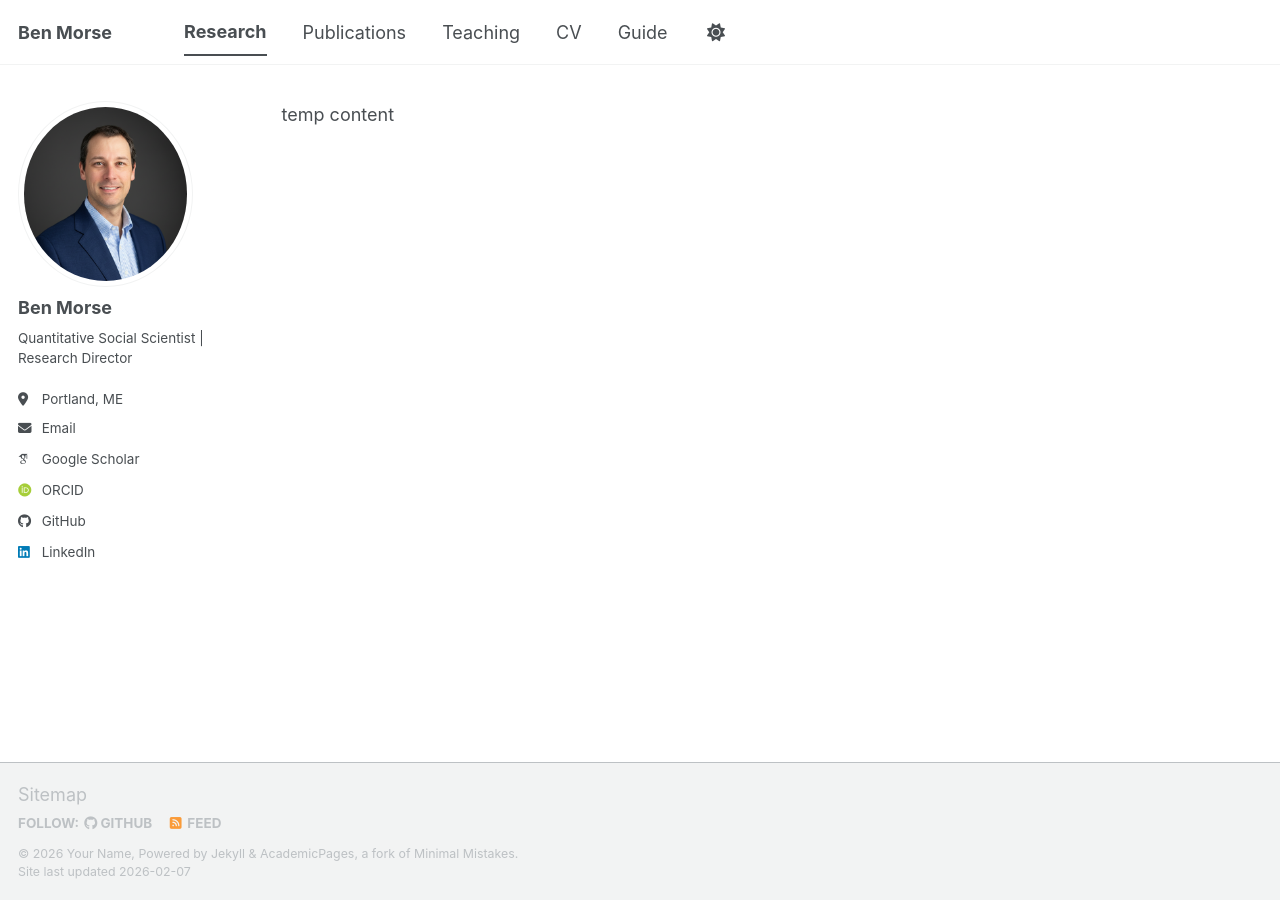
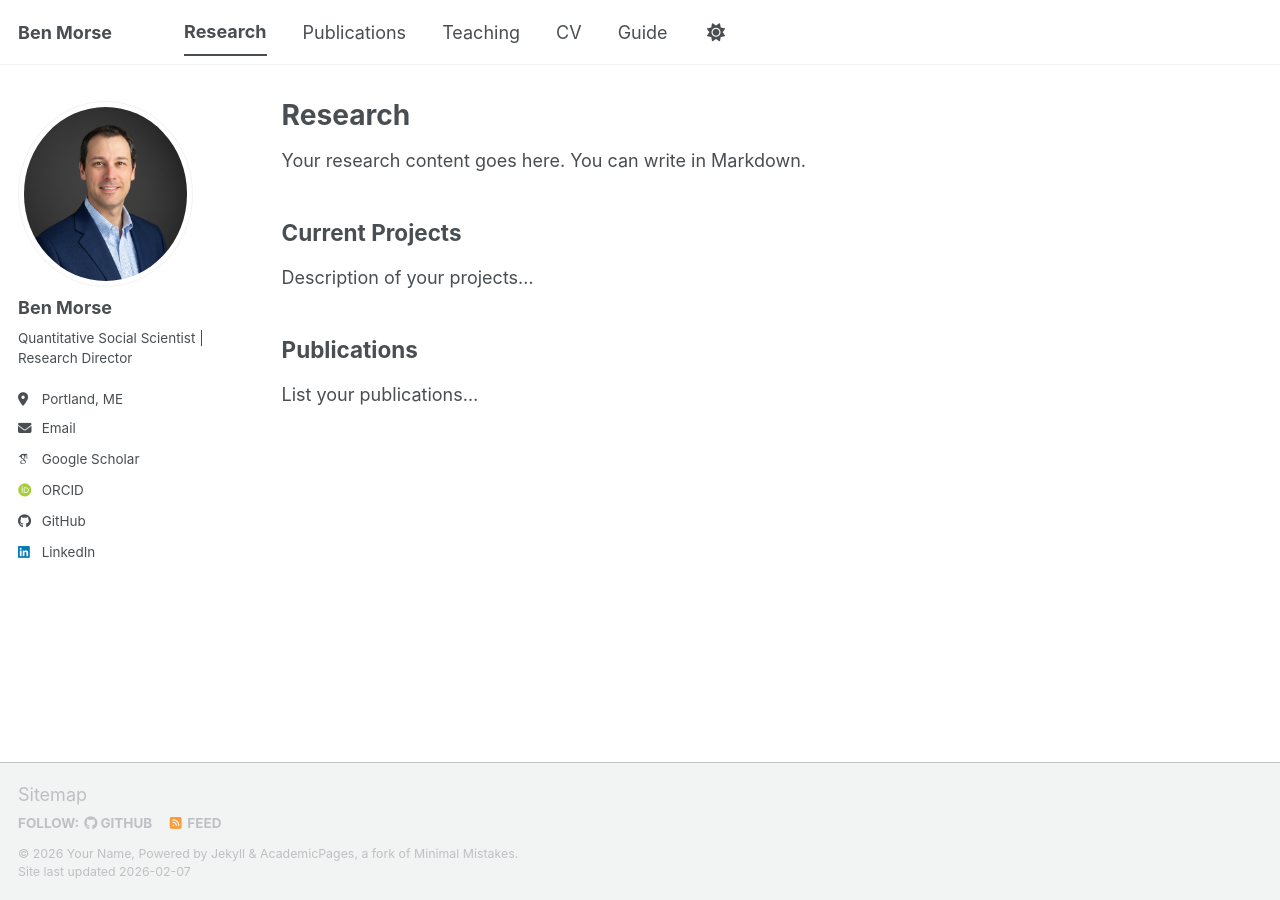
Before and after one commit to bensmorse/bensmorse.github.io, a Jekyll site: the page built from _pages/research.md, in a window 1280 px wide. Built offline with Jekyll 4.4.1, drawn with Linux system fonts in a browser that asks for light colours; some web fonts are replaced; our own code applies the rules of GitHub Pages for plain Markdown files; a script bundle is joined from its source files by our own code; library files that are not in the unit come from our copies.

Commit message:
Update research.md

```diff
--- a/_pages/research.md
+++ b/_pages/research.md
@@ -1 +1,16 @@
-temp content
+---
+layout: archive
+title: "Research"
+permalink: /research/
+author_profile: true
+---
+
+Your research content goes here. You can write in Markdown.
+
+## Current Projects
+
+Description of your projects...
+
+## Publications
+
+List your publications...
```
